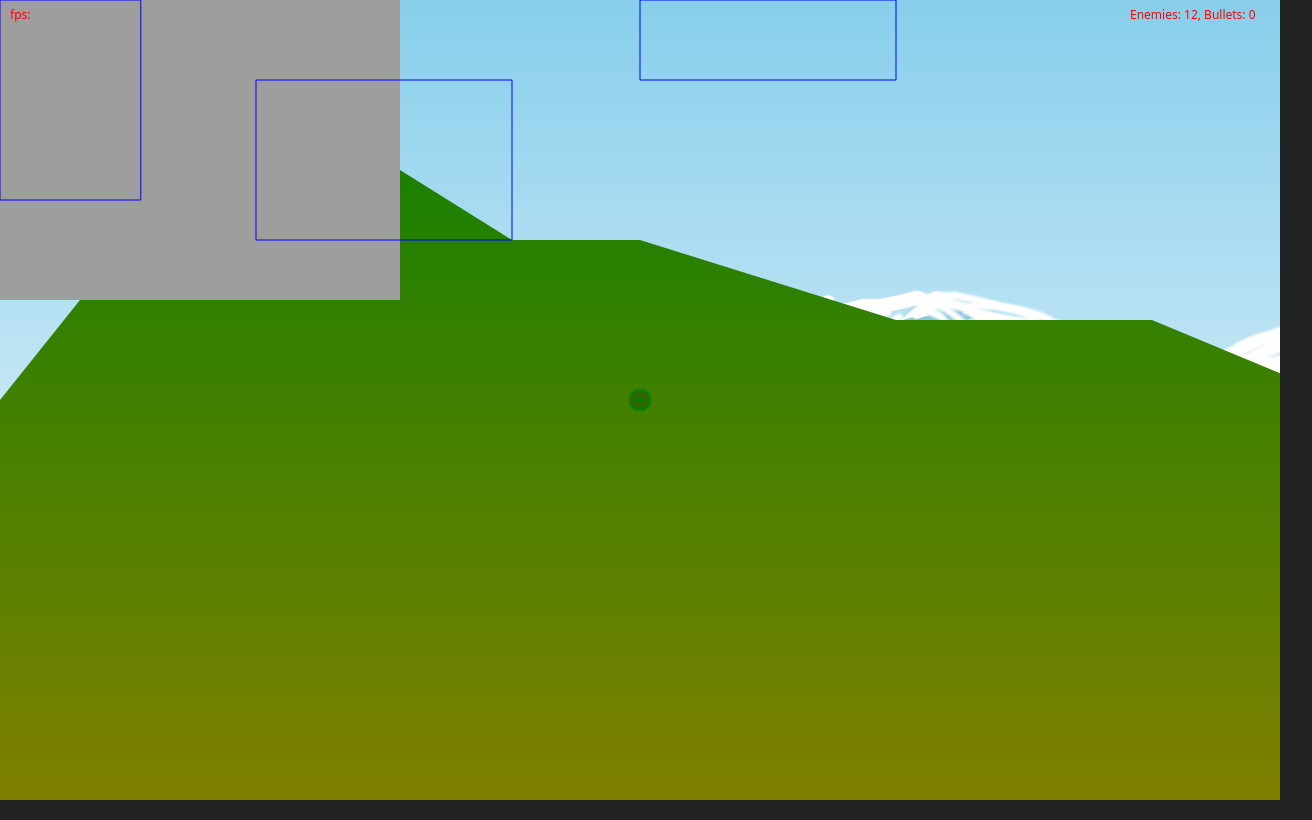
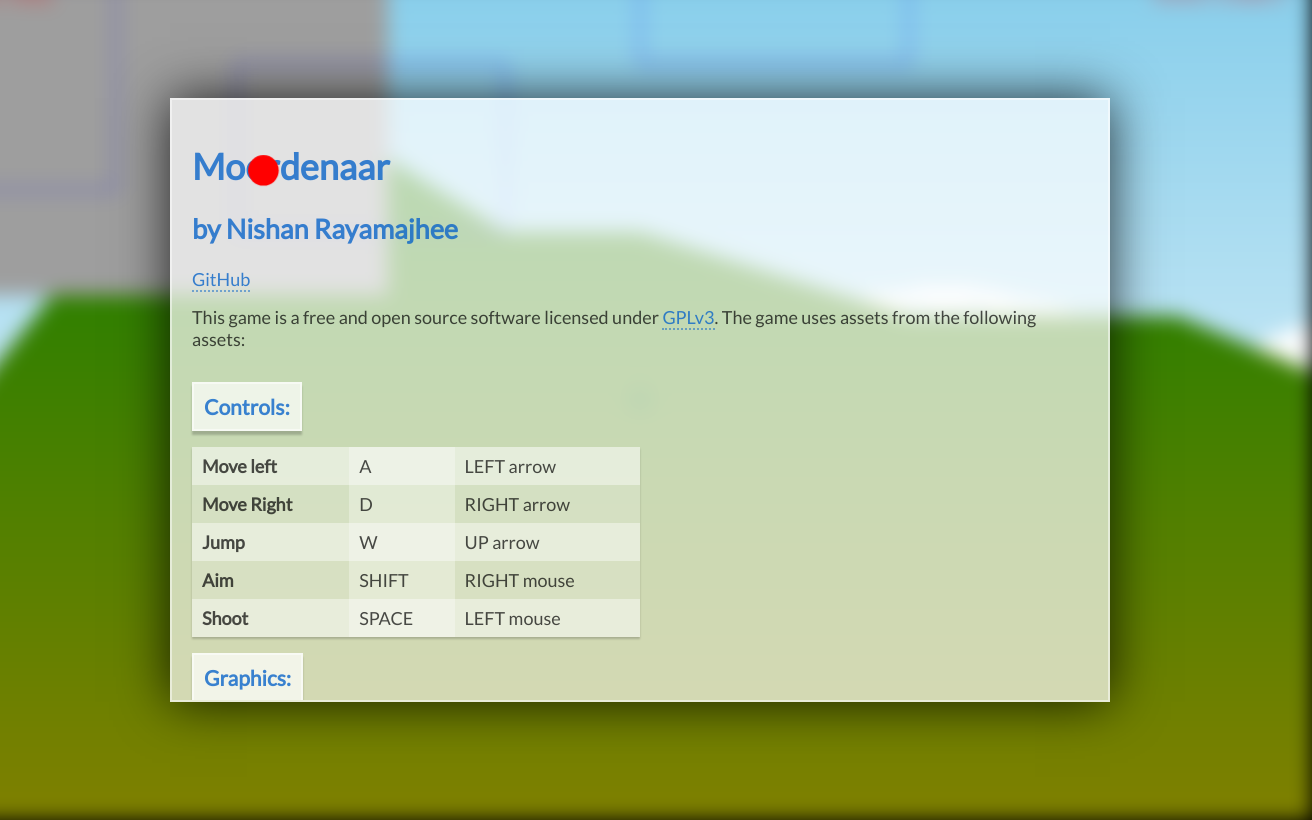
Before and after one commit to nrayamajhee/Moordenaar, a plain HTML site: page index.html in a window 1280 px wide. Shown: the whole page, 1312 px wide, since content can reach past the window. Drawn offline with Linux system fonts and the light colour scheme; animation ran at ten frames a second.

Commit message:
Stil broken

```diff
--- a/css/Game.css
+++ b/css/Game.css
@@ -1,9 +1,34 @@
+:root {
+	--dark-text: rgba(0,0,0,0.7);
+	--dark: rgba(0,0,0,0.5);
+	--white: rgba(255,255,255,0.7);
+	--light-white: rgba(255,255,255,0.4);
+	--lighter-white: rgba(255,255,255,0.3);
+	--lightest-white: rgba(255,255,255,0.2);
+	--light-shadow: 0 4px 2px rgba(0,0,0,0.2);
+	--light-shadow-low: 0 2px 2px rgba(0,0,0,0.2);
+	--dark-shadow: 0 4px 2px rgba(0,0,0,0.5);
+	--big-blurry-dark-shadows: 0px 0px 50px rgba(0,0,0,0.8);
+	--accent-color: rgba(10, 100, 200, 0.8);
+	--light-accent-color: rgba(10, 100, 200, 0.5);
+	--thick-border: 2px solid rgba(255,255,255,0.5);
+}
 body {
     margin: 0;
     background: #222;
-    color: #222;
+    color: var(--dark-text);
     font-family: 'Lato', sans-serif;
-    font-size: 16px;
+
+    font-size: 18px;
+	width: 100vw;
+	height: 100vh;
+	background: black;
+	display: flex;
+	justify-content: center;
+	align-items: center;
+	perspective: 500px;
+	perspective-origin: center center;
+	overflow: hidden;
 }
 canvas {
     position: fixed;
@@ -11,42 +36,81 @@ canvas {
     display: block;
     cursor: none;
 }
+b {
+	font-weight: normal;
+	color: var(--accent-color);
+}
+a {
+	color: var(--accent-color);
+	text-decoration: none;
+	border-bottom: 2px dotted var(--light-accent-color);
+}
+a:hover, a:focus {
+	border-bottom-style: solid;
+}
+cross {
+	position: fixed;
+	top: 20%;
+	left: 20%;
+	transform: translateZ(10px);
+	font-size: 0;
+	width: 30px;
+	height: 30px;
+	background: red;
+	border-radius: 50%;
+}
 docs {
     display: block;
-    max-width: 960px;
-    margin: 0 auto;
-    background-color: rgba(255,255,255,0.8);
+    width: 70vw;
+	height: 70vh;
+	overflow-y: scroll;
+	overflow-x: hidden;
+    margin: 50px auto;
+    background-color: var(--white);
     padding: 20px;
+	border: var(--thick-border);
+	box-shadow: var(--big-blurry-dark-shadows);
 }
 docs.hidden {
     display: none;
 }
 canvas {
-    transition: filter 1s;
-    /*filter: blur(0);*/
+    transition: filter 1s ease-in, width 1s, height 1s;
+	width: 100vw;
+	height: 100vh;
 }
 canvas.inactive {
     filter: blur(10px);
+	width: 105vw;
+	height: 105vh;
+}
+h1, h2, h3 {
+	color: var(--accent-color);
 }
 h3, p {
     margin: 1rem 0;
 }
 h3 {
     display: inline-block;
-    background-color: white;
+    background-color: var(--white);
+	border: var(--thick-border);
+	box-shadow: var(--light-shadow);
     padding: 10px;
-    color: #222
 }
 table {
-    background: DeepSkyBlue;
     min-width: 50%;
     text-align: left;
     border-collapse: collapse;
+    background: var(--lightest-white);
+	box-shadow: var(--light-shadow-low);
 }
 th, td {
     line-height: 1;
     padding: 10px;
 }
+td:nth-child(2n) {
+    background: var(--lighter-white);
+}
 tr:nth-child(2n+1) {
-    background: SkyBlue;
+    background: var(--light-white);
 }
--- a/index.html
+++ b/index.html
@@ -8,52 +8,52 @@
     </head>
     <body>
         <canvas oncontextmenu="return false;"></canvas>
+		<cross>close</cross>
         <docs>
             <h1>Moordenaar</h1>
             <h2>by Nishan Rayamajhee</h2>
+            <a href="https://github.com/nrayamajhee/Youddha">GitHub</a>
+            <p>This game is a free and open source software licensed under <a href="https://www.gnu.org/licenses/gpl-3.0.en.html">GPLv3</a>. The game uses assets from the following assets:</p>
             <h3>Controls:</h3>
             <table>
                 <tr>
                     <th>Move left</th>
                     <td>A</td>
-                    <td>LEFT</td>
+                    <td>LEFT arrow</td>
                 </tr>
                 <tr>
                     <th>Move Right</th>
                     <td>D</td>
-                    <td>RIGHT</td>
+                    <td>RIGHT arrow</td>
                 </tr>
                 <tr>
                     <th>Jump</th>
                     <td>W</td>
-                    <td>UP</td>
+                    <td>UP arrow</td>
                 </tr>
                 <tr>
                     <th>Aim</th>
                     <td>SHIFT</td>
-                    <td>RIGHT Mouse click</td>
+                    <td>RIGHT mouse</td>
                 </tr>
                 <tr>
                     <th>Shoot</th>
                     <td>SPACE</td>
-                    <td>LEFT Mouse click</td>
+                    <td>LEFT mouse</td>
                 </tr>
             </table>
-            <h2>Source</h2>
-            <a href="https://github.com/nrayamajhee/Youddha">GitHub</a>
-            <p>This game is a free and open source software licensed under GPLv3. The game uses assets from the following assets.</p>
             <h3>Graphics:</h3>
             <ul>
-                <li>Tree textures by 'Bleed' from <a href="https://opengameart.org/content/tree-collection-v26-bleeds-game-art">opengameart.org/content/tree-collection-v26-bleeds-game-art</a>.<br>It is licensed under CC-BY 3.0</a></li>
-                <li>Backdrop picture by 'AquilaSol' downloaded from <a href="https://opengameart.org/content/background-set">opengameart.org/content/background-set</a>.<br>It is licensed under CC-BY_SA 3.0</li>
-                <li>Grass brush textures by 'charfade' from <a href="https://charfade.deviantart.com/art/The-Ultimate-Grass-Brush-Set-108728221">charfade.deviantart.com/art/The-Ultimate-Grass-Brush-Set-108728221</a></li>
+                <li>Tree textures by <a href="https://opengameart.org/users/bleed">bleed</a> : <a href="https://opengameart.org/content/tree-collection-v26-bleeds-game-art">opengameart.org/content/tree-collection-v26-bleeds-game-art</a></li>
+                <li>Backdrop picture by <a href="https://opengameart.org/users/aquilasol">aquilaSol</a> : <a href="https://opengameart.org/content/background-set">opengameart.org/content/background-set</a></li>
+                <li>GIMP Grass brush textures by <a href="https://charfade.deviantart.com/">charfade</a> : <a href="https://charfade.deviantart.com/art/The-Ultimate-Grass-Brush-Set-108728221">charfade.deviantart.com/art/The-Ultimate-Grass-Brush-Set-108728221</a></li>
                 <li>Bus and Car image from <a href="https://www.pinterest.com/pin/236157574190692980/">www.pinterest.com/pin/236157574190692980</a> and <a href="http://carpng.com/ford-fiesta-sedan-side-view-7148/">carpng.com/ford-fiesta-sedan-side-view-7148</a></li>
             </ul>
             <h3>Audio:</h3>
             <ul>
-                <li>Gunshot sound by Michael Klier: <a href="https://opengameart.org/content/futuristic-sniper-rifle">opengameart.org/content/futuristic-sniper-rifle</a>, licensed under CC-BY_SA 3.0.</li>
-                <li>Forest sound by koertes: <a href="https://opengameart.org/content/birdsong-background-loop">opengameart.org/content/birdsong-background-loop</a>, licensed under CC-BY_SA 3.0.</li>
-                <li>Game sounds by Cafofo: <a href="https://opengameart.org/content/unreleased-game-music-pack">opengameart.org/content/unreleased-game-music-pack</a>, licensed under CC-BY 3.0.
+                <li>Gunshot sound by <a href="https://opengameart.org/users/michael-klier">michael klier</a> : <a href="https://opengameart.org/content/futuristic-sniper-rifle">opengameart.org/content/futuristic-sniper-rifle</a></li>
+                <li>Forest sound by <b>koertes</b> : <a href="https://opengameart.org/content/birdsong-background-loop">opengameart.org/content/birdsong-background-loop</a></li>
+                <li>Game sounds by <a href="https://opengameart.org/content/unreleased-game-music-pack">cafofo</a> : <a href="https://opengameart.org/content/unreleased-game-music-pack">opengameart.org/content/unreleased-game-music-pack</a>
                     <br>I used the following sound files:
                     <ul>
                         <li>Cafofo - MUSIC - CSI</li>
--- a/js/Game.js
+++ b/js/Game.js
@@ -1,13 +1,15 @@
-/*jshint esversion: 6*/
 let docs = {
     el: document.querySelector('docs'),
+	shown: false,
     show: function() {
         canvas.classList.add('inactive');
         this.el.classList.remove('hidden');
+		this.shown = true;
     },
     hide: function() {
         this.el.classList.add('hidden');
         canvas.classList.remove('inactive');
+		this.shown = false;
         main();
     },
     toggle: function() {
@@ -37,9 +39,15 @@ function addEvents() {
         var converted = viewport.convert(e.clientX, e.clientY);
         mouse.x = converted[0];
         mouse.y = converted[1];
+		if(docs.shown) {
+			document.querySelector('body').style.perspectiveOrigin = (window.innerWidth / 2 - mouse.x)  + "%" + (window.innerHeight / 2 - mouse.y) + "%";
+		}
     }, false);
     window.addEventListener('mousedown', function (e) {
         mouse.buttons[e.button] = true;
+		if(!collision.checkPoint(mouse, {x: docs.el.offsetLeft,y: docs.el.offsetTop,w: docs.el.offsetWidth, h: docs.el.offsetHeight})){
+			docs.hide();
+		};
     }, false);
     window.addEventListener('mouseup', function (e) {
         delete mouse.buttons[e.button];
@@ -79,6 +87,6 @@ var fps = [];
 
 window.addEventListener('load', function() {
     addEvents();
-    docs.hide();
+	docs.show();
     main();
 }, false);
--- a/js/Physics.js
+++ b/js/Physics.js
@@ -5,6 +5,13 @@ function rand(min, max) {
     return Math.floor(Math.random() * (max - min + 1)) + min;
 }
 var collision = {
+	checkPoint: function(first, second) {
+//		console.log(first + second);
+		return first.x > second.x &&
+			first.x < second.x + second.w &&
+			first.y > second.y &&
+			first.y < second.y + second.h;
+	},
     check: function (first, second) {
         return first.x + first.w > second.x &&
             first.y + first.h > second.y &&
```
